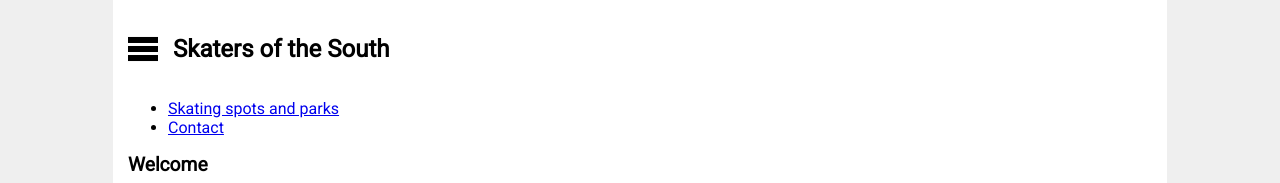
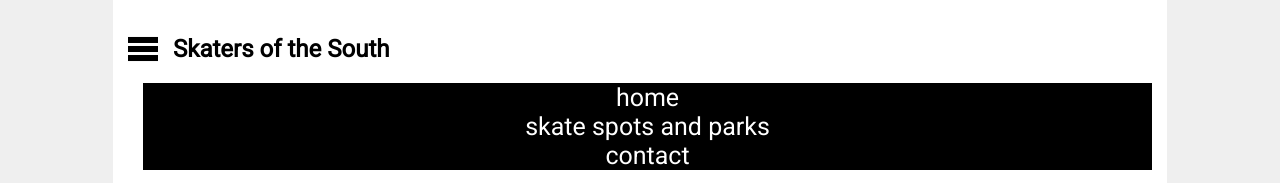
Before and after one commit to dmu-p2594349/coursework-2-resit, a plain HTML site: page index.html in a window 1280 px wide. Shown: the top 183 px of the page. Drawn offline with Linux system fonts and the light colour scheme.

Commit message:
creating a top navigation bar

```diff
--- a/css/style.css
+++ b/css/style.css
@@ -26,6 +26,20 @@ header > h1 > a {
 header > img {
   width: 30px;
   margin-right: var(--default-spacing)
+}
+
+.topnav a {
+  display:block;
+  background-color: black;
+  color: white;
+  margin: 0;
+  padding:0;
+  overflow:hidden;
+  text-decoration: none;
+  float: none;
+  font-size: 1.5625rem;
+  text-align: center;
+  margin-left: var(--default-spacing)
 }
 
 h2 {
--- a/index.html
+++ b/index.html
@@ -16,16 +16,11 @@
         <img src="img/hamburger.svg" alt="Access menu">
         <h1 class="title">Skaters of the South</h1>
       </header>
-      <nav>
-        <ul>
-          <li>
-            <a href="skating-spots-and-parks.html">Skating spots and parks</a>
-          </li>
-          <li>
-            <a href="contact.html">Contact</a>
-          </li>
-        </ul>
-      </nav>
+      <div class="topnav">
+        <a class="active" href="index.html">home</a>
+        <a href="skating-spots-and-parks.html">skate spots and parks</a>
+        <a href="contact.html">contact</a>
+        </div>
       <!-- Main content start -->
       <article>
         <h2>Welcome</h2>
```
Also changed, not shown: contact.html (+5 -10 lines), skating-spots-and-parks.html (+6 -11 lines).
